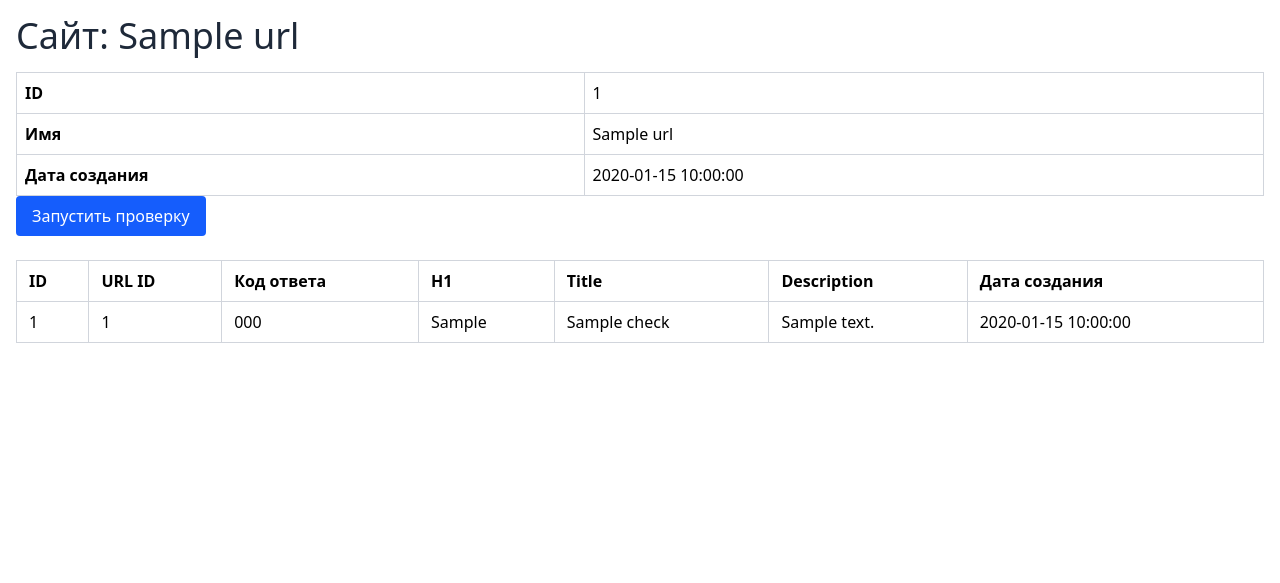
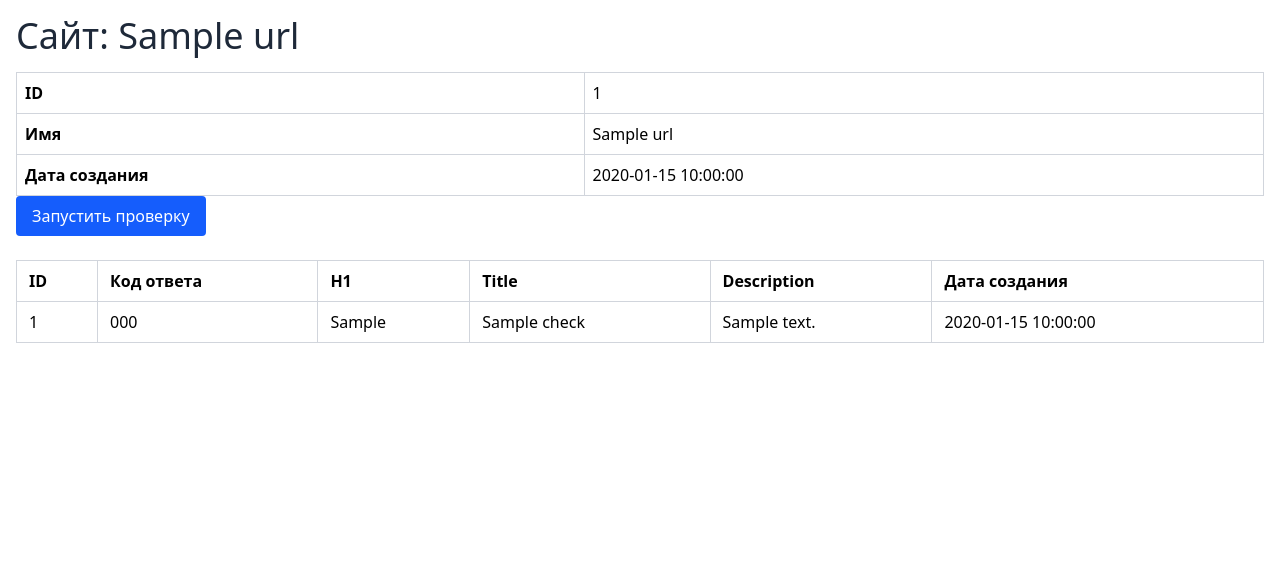
Before and after one commit to Ainur2006/python-project-83, a Flask app: template page_analyzer/templates/urls/show.html in a window 1280 px wide. Shown: the part 56-639 px from the top of the page. Run offline with Flask 3, Linux system fonts and the light colour scheme; the template is opened without the code that fills it: most values are stand-ins (such as "Sample title", 1, 10 or a date in 2020); style sheets or scripts are compiled from the project's sources.

Commit message:
исправил html код в show.html

```diff
--- a/page_analyzer/app.py
+++ b/page_analyzer/app.py
@@ -6,7 +6,7 @@ from flask import Flask, flash, redirect, render_template, request, url_for
 
 from .parser import parse_html
 from .urls_repository import UrlsRepository
-from .validator import validate_url, normalize_url
+from .validator import normalize_url, validate_url
 
 load_dotenv()
 app = Flask(__name__)
--- a/page_analyzer/templates/urls/show.html
+++ b/page_analyzer/templates/urls/show.html
@@ -51,7 +51,6 @@
         <thead>
             <tr>
                 <th class="border border-gray-300 px-3 py-2">ID</th>
-                <th class="border border-gray-300 px-3 py-2">URL ID</th>
                 <th class="border border-gray-300 px-3 py-2">Код ответа</th>
                 <th class="border border-gray-300 px-3 py-2">H1</th>
                 <th class="border border-gray-300 px-3 py-2">Title</th>
@@ -65,9 +64,6 @@
             <tr>
                 <td class="border border-gray-300 px-3 py-2">
                     {{ check.id }}
-                </td>
-                <td class="border border-gray-300 px-3 py-2">
-                    {{ check.url_id }}
                 </td>
                 <td class="border border-gray-300 px-3 py-2">
                     {{ check.status_code }}
--- a/page_analyzer/validator.py
+++ b/page_analyzer/validator.py
@@ -1,5 +1,6 @@
+from urllib.parse import urlparse
+
 import validators
-from urllib.parse import urlparse
 
 
 def validate_url(url):
@@ -11,6 +12,7 @@ def validate_url(url):
         return "URL некорректный"
     return None
 
+
 def normalize_url(url):
     parsed_url = urlparse(url)
     return f"{parsed_url.scheme.lower()}://{parsed_url.netloc.lower()}"
```
